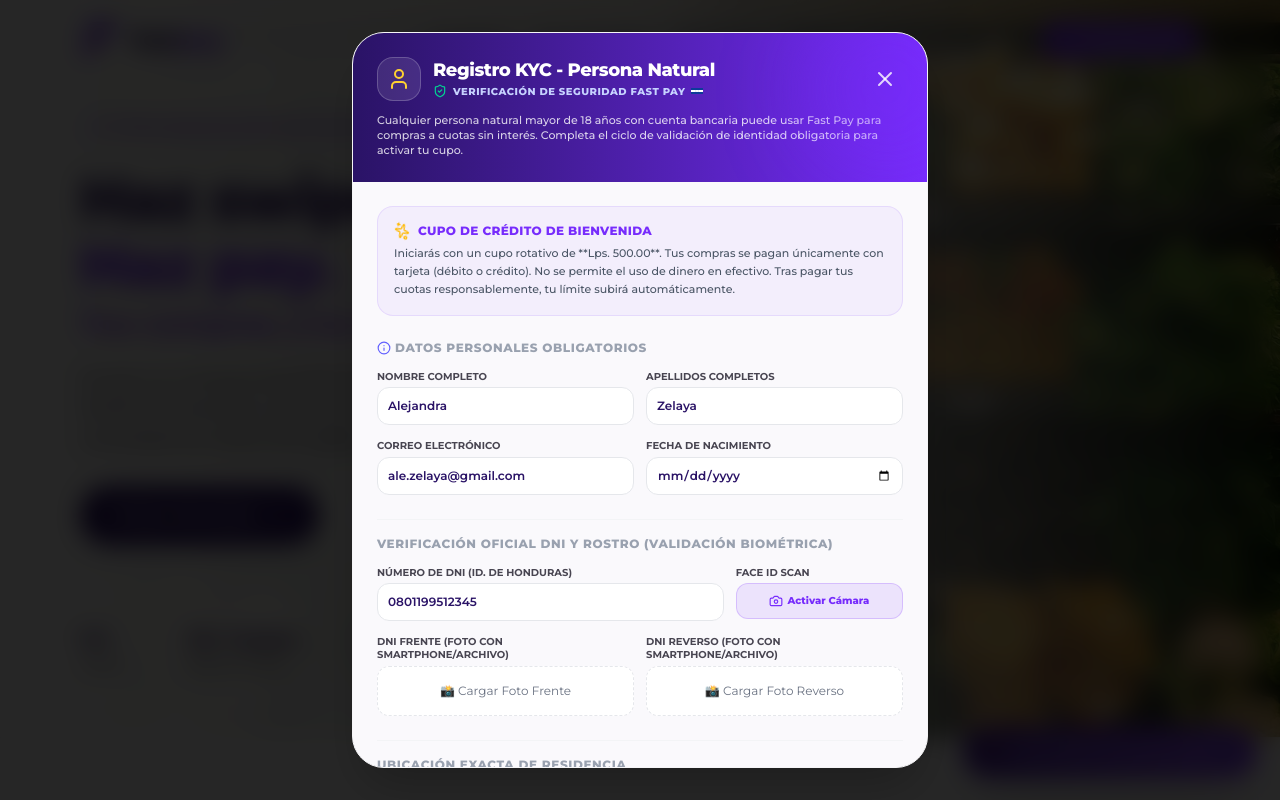
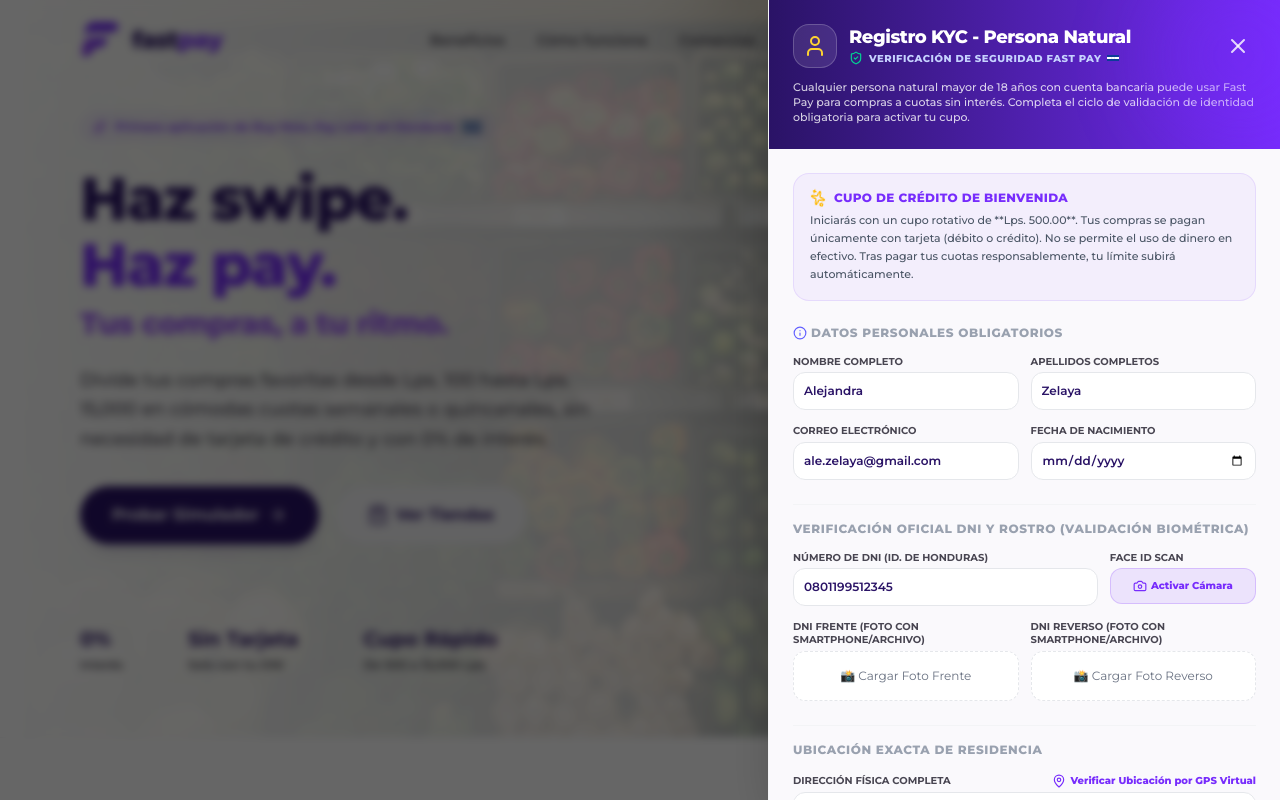
Before and after one commit to metalpoch/fast-pay, a React (Vite) app in the folder front/: page / in a window 1280 px wide. Both pictures are taken after a click on the button "REGISTRARME CON FAST PAY (KYC)". Shown: the top 800 px of the page. Built offline with nearby package versions, Linux system fonts and the light colour scheme.

Commit message:
refactor: convert KYC RegistrationModal from modal to drawer style

```diff
--- a/front/src/components/RegistrationModal.tsx
+++ b/front/src/components/RegistrationModal.tsx
@@ -295,15 +295,16 @@
   return (
     <AnimatePresence>
       {isOpen && (
-        <div className="fixed inset-0 z-50 flex items-center justify-center p-4 bg-black/85 backdrop-blur-md font-sans">
+        <div className="fixed inset-0 z-50 flex justify-end bg-black/60 backdrop-blur-xs font-sans">
           {/* Dismiss strictly on request */}
           <div className="absolute inset-0 cursor-pointer" onClick={onClose} />
 
           <motion.div
-            initial={{ scale: 0.95, opacity: 0, y: 15 }}
-            animate={{ scale: 1, opacity: 1, y: 0 }}
-            exit={{ scale: 0.95, opacity: 0, y: 15 }}
-            className="bg-[#faf9fc] text-[#2a1366] w-full max-w-xl h-[92vh] overflow-hidden rounded-[32px] shadow-2xl flex flex-col z-10 border border-[#F5F5F7] relative"
+            initial={{ x: "100%" }}
+            animate={{ x: 0 }}
+            exit={{ x: "100%" }}
+            transition={{ type: "tween", duration: 0.35 }}
+            className="relative w-full max-w-lg bg-[#faf9fc] h-full shadow-2xl flex flex-col z-10 border-l border-[#F5F5F7]"
             id="modal-kyc-content"
           >
             {/* Header top background */}
```
